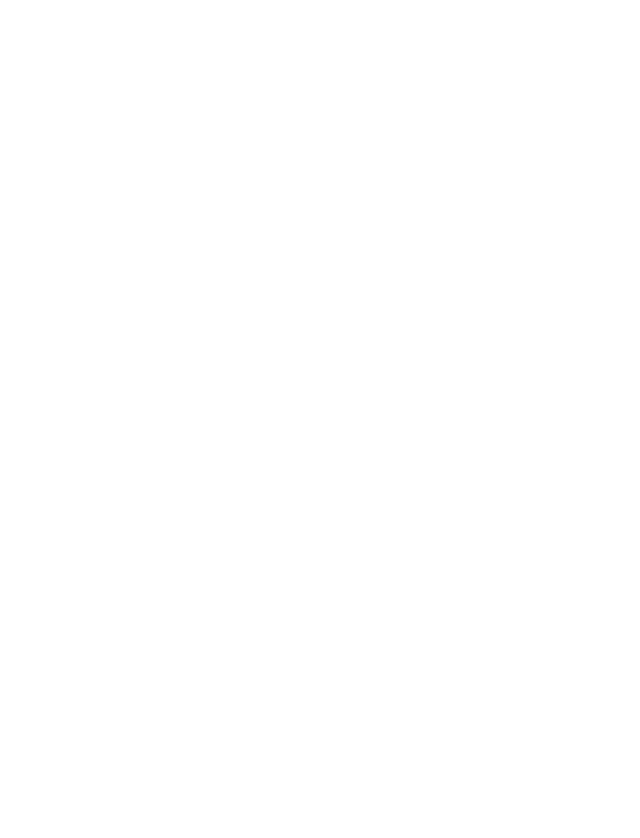
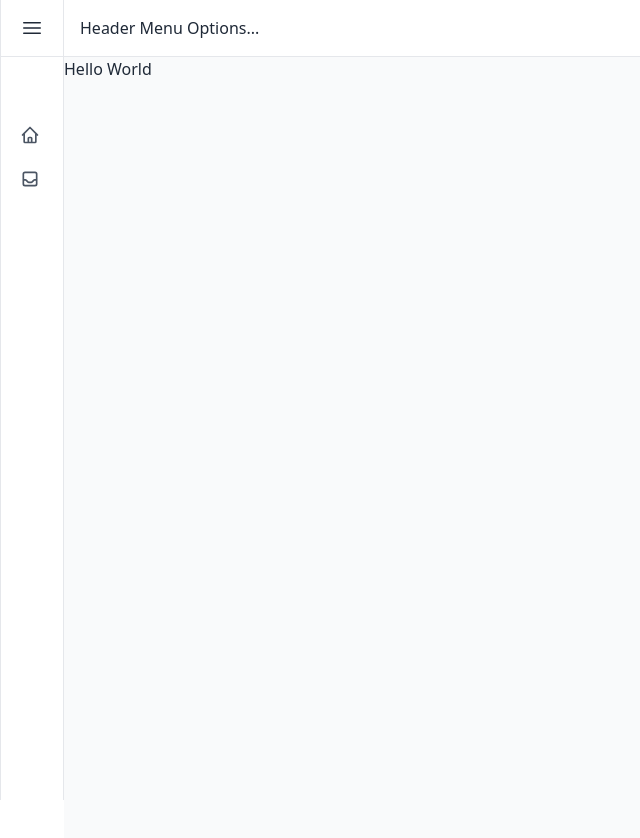
Before and after one commit to johnphillipsdev/media-manager, a Next.js app: page / in a window 1280 px wide. Shown: the top 838 px of the page, without its empty margins (0-640 px from the left). Before the commit the page ends 800 px from the top, so only its background shows below. Built offline with nearby package versions, Linux system fonts and the light colour scheme.

Commit message:
initial layout setup

```diff
--- a/app/layout.jsx
+++ b/app/layout.jsx
@@ -1,9 +1,24 @@
+'use client';
+
+import GridLayout from '@/components/Layout/GridLayout';
 import './globals.scss';
 
+// Components
+import Siderbar from '@/components/Layout/Siderbar';
+import { useState } from 'react';
+
 export default function RootLayout({ children }) {
+  const [isSidebarClosed, setIsSidebarClosed] = useState(true);
+
   return (
-    <html lang='en'>
-      <body>{children}</body>
+    <html className={`overflow-x-clip ${isSidebarClosed ? 'overflow-y-auto' : 'overflow-y-hidden md:overflow-y-auto'}`} lang='en'>
+      <body className='flex overflow-x-clip text-gray-800'>
+        <header>
+          <Siderbar isSidebarClosed={isSidebarClosed} setIsSidebarClosed={setIsSidebarClosed} />
+        </header>
+        <GridLayout isSidebarClosed={isSidebarClosed}>{children}</GridLayout>
+        <footer></footer>
+      </body>
     </html>
   );
 }
--- a/app/page.jsx
+++ b/app/page.jsx
@@ -1,3 +1,7 @@
 export default function Home() {
-  return <main></main>;
+  return (
+    <section className='bg-gray-50 w-full min-h-screen'>
+      <p>Hello World</p>
+    </section>
+  );
 }
--- /dev/null
+++ b/components/Layout/GridLayout.jsx
@@ -0,0 +1,10 @@
+import Header from './Header';
+
+export default function GridLayout({ children, isSidebarClosed }) {
+  return (
+    <main className={`relative w-full ${isSidebarClosed ? 'ml-16' : 'translate-x-[256px] md:translate-x-0 md:ml-64'} transition-all`}>
+      <Header />
+      {children}
+    </main>
+  );
+}
--- /dev/null
+++ b/components/Layout/Header.jsx
@@ -0,0 +1,7 @@
+export default function Header() {
+  return (
+    <div className='p-4 border-b sticky top-0 bg-white'>
+      <div>Header Menu Options...</div>
+    </div>
+  );
+}
--- /dev/null
+++ b/components/Layout/Siderbar.jsx
@@ -0,0 +1,89 @@
+import { Bars3Icon, HomeIcon, ChevronLeftIcon } from '@heroicons/react/24/solid';
+
+export default function Siderbar({ isSidebarClosed, setIsSidebarClosed }) {
+  return (
+    <>
+      {/* Closed Sidebar */}
+      <aside className={`${isSidebarClosed ? 'w-16' : 'w-0'} min-h-screen fixed left-0 overflow-hidden border-r flex flex-col `}>
+        {/* Logo & Control */}
+        <div className='grid place-items-center border-b p-4'>
+          <button
+            onClick={() => {
+              setIsSidebarClosed(!isSidebarClosed);
+            }}
+          >
+            <Bars3Icon className='w-6 h-6' />
+          </button>
+        </div>
+
+        <ul className='mt-6'>
+          <li class='px-5'>
+            <div class='flex flex-row items-center h-8'></div>
+          </li>
+          <li>
+            <a href='#' class='relative flex flex-row items-center h-11 focus:outline-none hover:bg-gray-50 text-gray-600 hover:text-gray-800 border-l-4 border-transparent hover:border-indigo-500 pr-6'>
+              <span class='inline-flex justify-center items-center ml-4'>
+                <svg class='w-5 h-5' fill='none' stroke='currentColor' viewBox='0 0 24 24' xmlns='http://www.w3.org/2000/svg'>
+                  <path stroke-linecap='round' stroke-linejoin='round' stroke-width='2' d='M3 12l2-2m0 0l7-7 7 7M5 10v10a1 1 0 001 1h3m10-11l2 2m-2-2v10a1 1 0 01-1 1h-3m-6 0a1 1 0 001-1v-4a1 1 0 011-1h2a1 1 0 011 1v4a1 1 0 001 1m-6 0h6'></path>
+                </svg>
+              </span>
+            </a>
+          </li>
+          <li>
+            <a href='#' class='relative flex flex-row items-center h-11 focus:outline-none hover:bg-gray-50 text-gray-600 hover:text-gray-800 border-l-4 border-transparent hover:border-indigo-500 pr-6'>
+              <span class='inline-flex justify-center items-center ml-4'>
+                <svg class='w-5 h-5' fill='none' stroke='currentColor' viewBox='0 0 24 24' xmlns='http://www.w3.org/2000/svg'>
+                  <path stroke-linecap='round' stroke-linejoin='round' stroke-width='2' d='M20 13V6a2 2 0 00-2-2H6a2 2 0 00-2 2v7m16 0v5a2 2 0 01-2 2H6a2 2 0 01-2-2v-5m16 0h-2.586a1 1 0 00-.707.293l-2.414 2.414a1 1 0 01-.707.293h-3.172a1 1 0 01-.707-.293l-2.414-2.414A1 1 0 006.586 13H4'></path>
+                </svg>
+              </span>
+            </a>
+          </li>
+        </ul>
+      </aside>
+
+      {/* Open Sidebar */}
+      <aside className={`${isSidebarClosed ? 'w-0' : 'w-64'} min-h-screen fixed left-0 overflow-hidden border-r flex flex-col`}>
+        {/* Logo & Control */}
+        <div className='flex justify-between p-4 border-b'>
+          <h1>Media Manager</h1>
+          <button
+            onClick={() => {
+              setIsSidebarClosed(!isSidebarClosed);
+            }}
+          >
+            <ChevronLeftIcon className='w-4 h-4' />
+          </button>
+        </div>
+
+        <ul className='mt-6'>
+          <li class='px-5'>
+            <div class='flex flex-row items-center h-8'>
+              <div class='text-sm font-light tracking-wide text-gray-500'>Menu</div>
+            </div>
+          </li>
+          <li>
+            <a href='#' class='relative flex flex-row items-center h-11 focus:outline-none hover:bg-gray-50 text-gray-600 hover:text-gray-800 border-l-4 border-transparent hover:border-indigo-500 pr-6'>
+              <span class='inline-flex justify-center items-center ml-4'>
+                <svg class='w-5 h-5' fill='none' stroke='currentColor' viewBox='0 0 24 24' xmlns='http://www.w3.org/2000/svg'>
+                  <path stroke-linecap='round' stroke-linejoin='round' stroke-width='2' d='M3 12l2-2m0 0l7-7 7 7M5 10v10a1 1 0 001 1h3m10-11l2 2m-2-2v10a1 1 0 01-1 1h-3m-6 0a1 1 0 001-1v-4a1 1 0 011-1h2a1 1 0 011 1v4a1 1 0 001 1m-6 0h6'></path>
+                </svg>
+              </span>
+              <span class='ml-2 text-sm tracking-wide truncate'>Dashboard</span>
+            </a>
+          </li>
+          <li>
+            <a href='#' class='relative flex flex-row items-center h-11 focus:outline-none hover:bg-gray-50 text-gray-600 hover:text-gray-800 border-l-4 border-transparent hover:border-indigo-500 pr-6'>
+              <span class='inline-flex justify-center items-center ml-4'>
+                <svg class='w-5 h-5' fill='none' stroke='currentColor' viewBox='0 0 24 24' xmlns='http://www.w3.org/2000/svg'>
+                  <path stroke-linecap='round' stroke-linejoin='round' stroke-width='2' d='M20 13V6a2 2 0 00-2-2H6a2 2 0 00-2 2v7m16 0v5a2 2 0 01-2 2H6a2 2 0 01-2-2v-5m16 0h-2.586a1 1 0 00-.707.293l-2.414 2.414a1 1 0 01-.707.293h-3.172a1 1 0 01-.707-.293l-2.414-2.414A1 1 0 006.586 13H4'></path>
+                </svg>
+              </span>
+              <span class='ml-2 text-sm tracking-wide truncate'>Inbox</span>
+              <span class='px-2 py-0.5 ml-auto text-xs font-medium tracking-wide text-indigo-500 bg-indigo-50 rounded-full'>New</span>
+            </a>
+          </li>
+        </ul>
+      </aside>
+    </>
+  );
+}
--- a/package.json
+++ b/package.json
@@ -9,6 +9,7 @@
     "lint": "next lint"
   },
   "dependencies": {
+    "@heroicons/react": "^2.0.18",
     "autoprefixer": "10.4.15",
     "eslint": "8.48.0",
     "eslint-config-next": "13.4.19",
```
Also changed, not shown: 1 other file (tests, documents, lock files or other folders).
